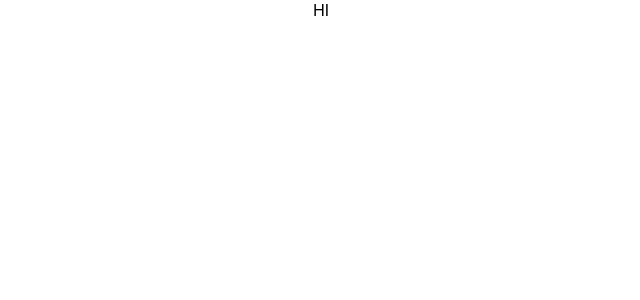
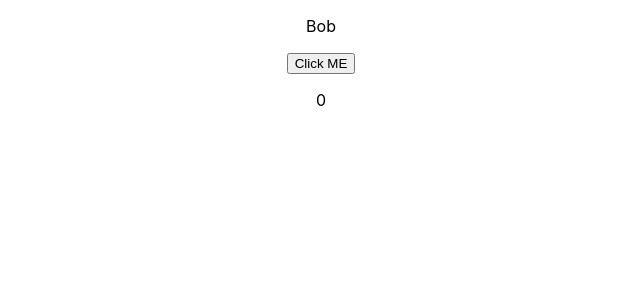
Before and after one commit to SebG-prog/use-reducer-use-context, a React (Create React App) app: page / in a window 1280 px wide. Shown: the top 300 px of the page, without its empty margins (319-959 px from the left). Built offline with nearby package versions, Linux system fonts and the light colour scheme.

Commit message:
Multiple individual states

```diff
--- a/src/components/Demo.js
+++ b/src/components/Demo.js
@@ -1,8 +1,27 @@
-import React from 'react'
+import React, { useState } from 'react'
+import Axios from 'axios'
 
 const Demo = () => {
+  const [name, setName] = useState('Bob')
+  const [loading, setLoading] = useState(false)
+  const [click, setClick] = useState(0)
+
+  const handleClick = () => {
+    setLoading(true)
+    Axios.get('https://randomuser.me/api/').then(res => {
+    setName(res.data.results[0].name.first)
+    setLoading(false)
+    setClick(click + 1)
+    })
+  }
+
   return (
-    <div>HI</div>
+    loading ? <div>Loading...</div> :
+    <main>
+      <p>{name}</p>
+      <button onClick={handleClick}>Click ME</button>
+      <p>{click}</p>
+    </main>
   )
 }
 
```
